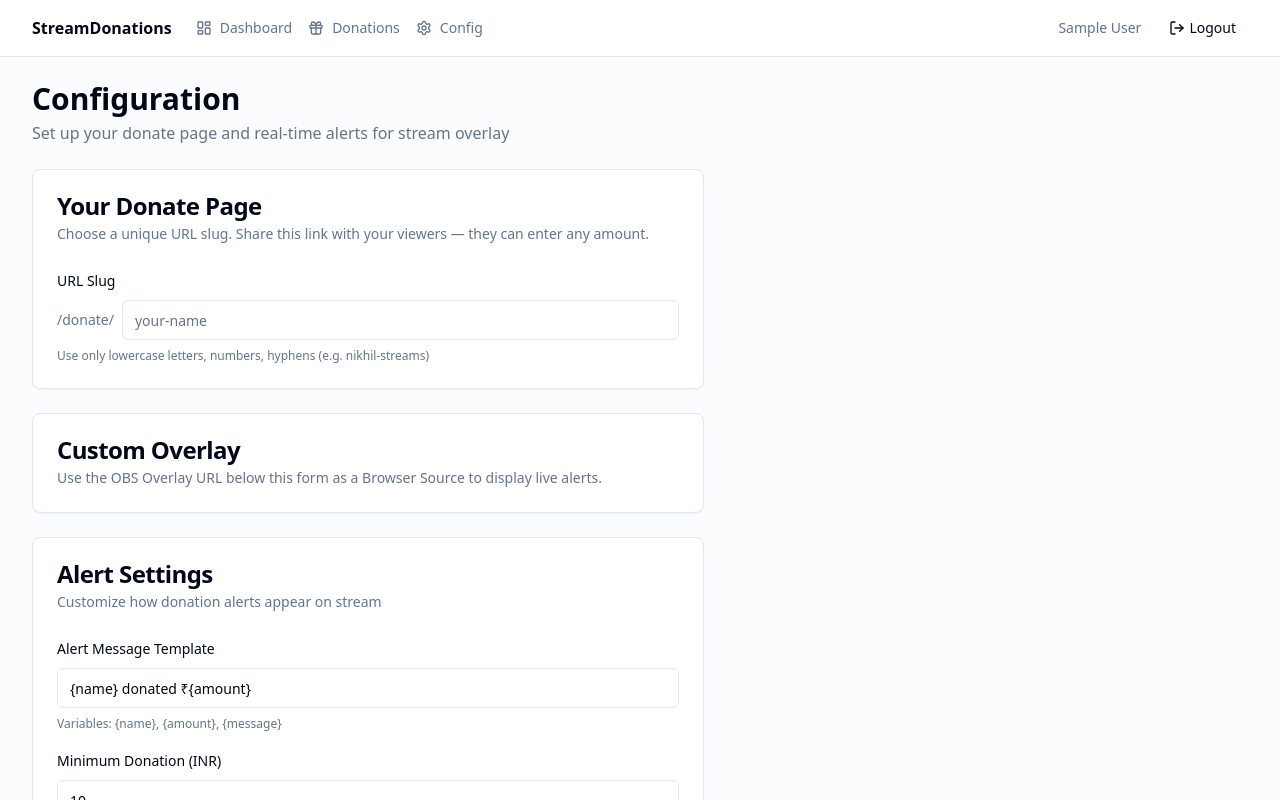
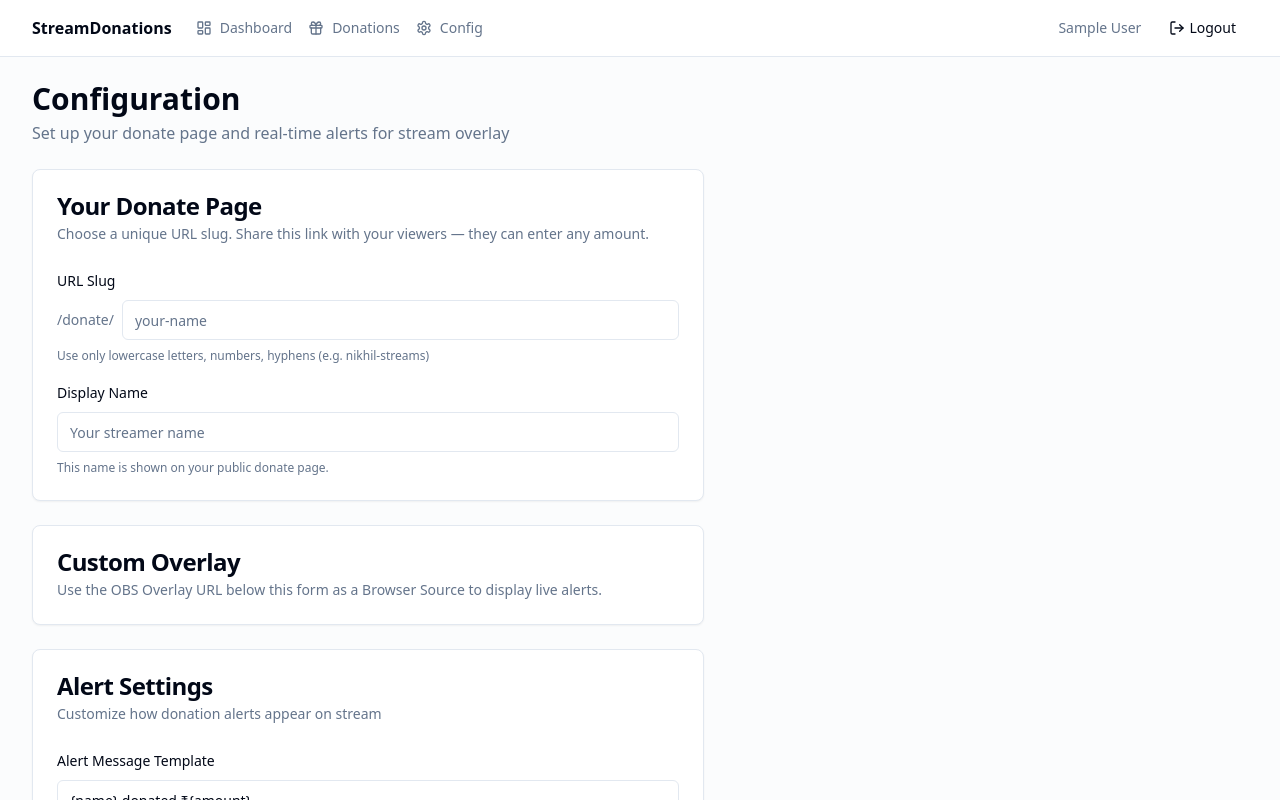
Before and after one commit to nikhilmusale70/StreamDono, a Next.js app: page /dashboard/config in a window 1280 px wide. Shown: the top 800 px of the page. Built offline with nearby package versions, Linux system fonts and the light colour scheme; no server answers; the database is empty; sample sign-in values are in the browser's storage.

Commit message:
adding name into dono page

```diff
--- a/src/app/api/config/route.ts
+++ b/src/app/api/config/route.ts
@@ -6,6 +6,7 @@ import { z } from "zod"
 
 const configSchema = z.object({
   donateSlug: z.string().min(1).max(50).regex(/^[a-z0-9-_]+$/, "Use only lowercase letters, numbers, hyphens"),
+  displayName: z.string().max(80).optional(),
   minDonationAmount: z.number().min(0).max(100000).optional(),
   alertMessageTemplate: z.string().max(500).optional(),
   overlayAnimation: z.enum(["slide", "pop", "bounce"]).optional(),
@@ -34,6 +35,7 @@ export async function GET() {
     config: {
       id: config.id,
       donateSlug: config.donateSlug,
+      displayName: config.displayName,
       minDonationAmount: config.minDonationAmount,
       alertMessageTemplate: config.alertMessageTemplate,
       overlayAnimation: config.overlayAnimation,
@@ -82,6 +84,10 @@ export async function POST(req: Request) {
 
     const updateData: Record<string, unknown> = {
       donateSlug,
+      displayName:
+        data.displayName !== undefined
+          ? (data.displayName.trim() || null)
+          : (existing?.displayName ?? null),
       minDonationAmount: data.minDonationAmount ?? existing?.minDonationAmount ?? 10,
       alertMessageTemplate: data.alertMessageTemplate ?? existing?.alertMessageTemplate ?? "{name} donated ₹{amount}",
       overlayAnimation: data.overlayAnimation ?? existing?.overlayAnimation ?? "slide",
@@ -96,6 +102,7 @@ export async function POST(req: Request) {
       create: {
         userId: session.user.id,
         donateSlug: updateData.donateSlug as string,
+        displayName: updateData.displayName as string | null,
         minDonationAmount: updateData.minDonationAmount as number,
         alertMessageTemplate: updateData.alertMessageTemplate as string,
         overlayAnimation: updateData.overlayAnimation as string,
@@ -106,6 +113,7 @@ export async function POST(req: Request) {
       },
       update: {
         donateSlug: updateData.donateSlug as string,
+        displayName: updateData.displayName as string | null,
         minDonationAmount: updateData.minDonationAmount as number,
         alertMessageTemplate: updateData.alertMessageTemplate as string,
         overlayAnimation: updateData.overlayAnimation as string,
@@ -120,6 +128,7 @@ export async function POST(req: Request) {
       config: {
         id: config.id,
         donateSlug: config.donateSlug,
+        displayName: config.displayName,
         minDonationAmount: config.minDonationAmount,
         alertMessageTemplate: config.alertMessageTemplate,
         overlayAnimation: config.overlayAnimation,
--- a/src/app/api/donate/create-order/route.ts
+++ b/src/app/api/donate/create-order/route.ts
@@ -37,6 +37,8 @@ export async function POST(req: Request) {
         { status: 404 }
       )
     }
+
+    const streamerDisplayName = config.displayName?.trim() || config.user.name
 
     if (amount < config.minDonationAmount) {
       return NextResponse.json(
@@ -90,7 +92,7 @@ export async function POST(req: Request) {
       keyId,
       amount: amountPaise,
       currency: "INR",
-      streamerName: config.user.name,
+      streamerName: streamerDisplayName,
     })
   } catch (e) {
     if (e instanceof z.ZodError) {
--- a/src/app/dashboard/config/page.tsx
+++ b/src/app/dashboard/config/page.tsx
@@ -44,6 +44,7 @@ export default async function ConfigPage() {
           config
             ? {
                 donateSlug: config.donateSlug,
+                displayName: config.displayName,
                 minDonationAmount: config.minDonationAmount,
                 alertMessageTemplate: config.alertMessageTemplate,
                 overlayAnimation: (config.overlayAnimation as "slide" | "pop" | "bounce") ?? "slide",
--- a/src/app/donate/[slug]/page.tsx
+++ b/src/app/donate/[slug]/page.tsx
@@ -14,19 +14,20 @@ export default async function DonatePage({
   })
 
   if (!config) notFound()
+  const streamerDisplayName = config.displayName?.trim() || config.user.name
 
   return (
     <div className="min-h-screen flex items-center justify-center bg-gradient-to-br from-emerald-50 to-teal-50 dark:from-gray-900 dark:to-gray-800 p-4">
       <div className="w-full max-w-md space-y-6">
         <div className="text-center">
-          <h1 className="text-2xl font-bold">Support {config.user.name}</h1>
+          <h1 className="text-2xl font-bold">Support {streamerDisplayName}</h1>
           <p className="text-muted-foreground mt-1">
             Enter any amount you&apos;d like to donate
           </p>
         </div>
         <DonateForm
           slug={slug}
-          streamerName={config.user.name}
+          streamerName={streamerDisplayName}
           minAmount={config.minDonationAmount}
         />
       </div>
--- a/src/components/ConfigForm.tsx
+++ b/src/components/ConfigForm.tsx
@@ -16,6 +16,7 @@ import {
 interface ConfigFormProps {
   initialConfig: {
     donateSlug: string
+    displayName: string | null
     minDonationAmount: number
     alertMessageTemplate: string
     overlayAnimation: "slide" | "pop" | "bounce"
@@ -34,6 +35,9 @@ export function ConfigForm({ initialConfig, donateUrl }: ConfigFormProps) {
   const [success, setSuccess] = useState("")
   const [donateSlug, setDonateSlug] = useState(
     initialConfig?.donateSlug ?? ""
+  )
+  const [displayName, setDisplayName] = useState(
+    initialConfig?.displayName ?? ""
   )
   const [minDonationAmount, setMinDonationAmount] = useState(
     initialConfig?.minDonationAmount ?? 10
@@ -71,6 +75,7 @@ export function ConfigForm({ initialConfig, donateUrl }: ConfigFormProps) {
         headers: { "Content-Type": "application/json" },
         body: JSON.stringify({
           donateSlug: donateSlug || undefined,
+          displayName: displayName.trim() || undefined,
           minDonationAmount,
           alertMessageTemplate,
           overlayAnimation,
@@ -176,6 +181,19 @@ export function ConfigForm({ initialConfig, donateUrl }: ConfigFormProps) {
             </div>
             <p className="text-xs text-muted-foreground">
               Use only lowercase letters, numbers, hyphens (e.g. nikhil-streams)
+            </p>
+          </div>
+          <div className="space-y-2">
+            <Label htmlFor="displayName">Display Name</Label>
+            <Input
+              id="displayName"
+              placeholder="Your streamer name"
+              value={displayName}
+              onChange={(e) => setDisplayName(e.target.value)}
+              maxLength={80}
+            />
+            <p className="text-xs text-muted-foreground">
+              This name is shown on your public donate page.
             </p>
           </div>
           {donateSlug && (
```
Also changed, not shown: 1 other file (tests, documents, lock files or other folders).
